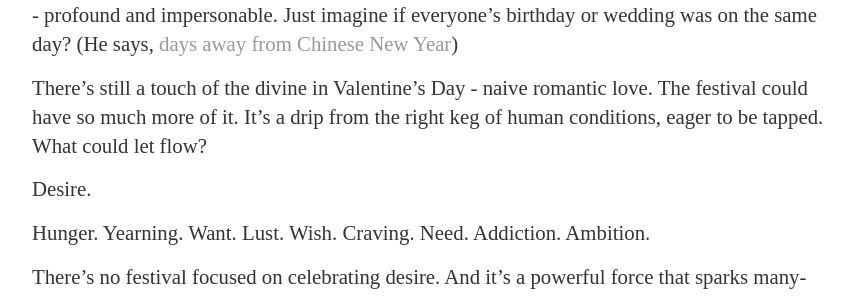
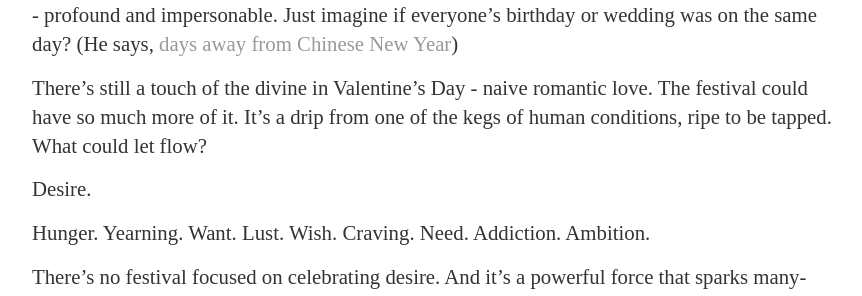
Before and after one commit to curiousest/curiousest.github.io, a Jekyll site: the page built from _posts/2022-02-05-valentines-day.md, in a window 1280 px wide. Shown: the part 522-818 px from the top of the page, without its empty margins (208-1070 px from the left). Built offline with Jekyll 4.4.1, drawn with Linux system fonts in a browser that asks for light colours.

Commit message:
Rewording.

```diff
--- a/_posts/2022-02-05-valentines-day.md
+++ b/_posts/2022-02-05-valentines-day.md
@@ -16,7 +16,7 @@ Celebrating commitment is both critical and bland. It's like having a party to c
 
 And there's already celebrations for commitment. Anniversaries - of a first date, or a first encounter, or a wedding. Every relationship is a whole new world, all-together form a starry sky - profound and impersonable. Just imagine if everyone's birthday or wedding was on the same day? (He says, [days away from Chinese New Year](https://en.wikipedia.org/wiki/Chinese_New_Year#:~:text=The%20seventh%20day%2C%20traditionally%20known,for%20continued%20wealth%20and%20prosperity))
 
-There's still a touch of the divine in Valentine's Day - naive romantic love. The festival could have so much more of it. It's a drip from the right keg of human conditions, eager to be tapped. What could let flow?
+There's still a touch of the divine in Valentine's Day - naive romantic love. The festival could have so much more of it. It's a drip from one of the kegs of human conditions, ripe to be tapped. What could let flow?
 
 Desire.
 
```
